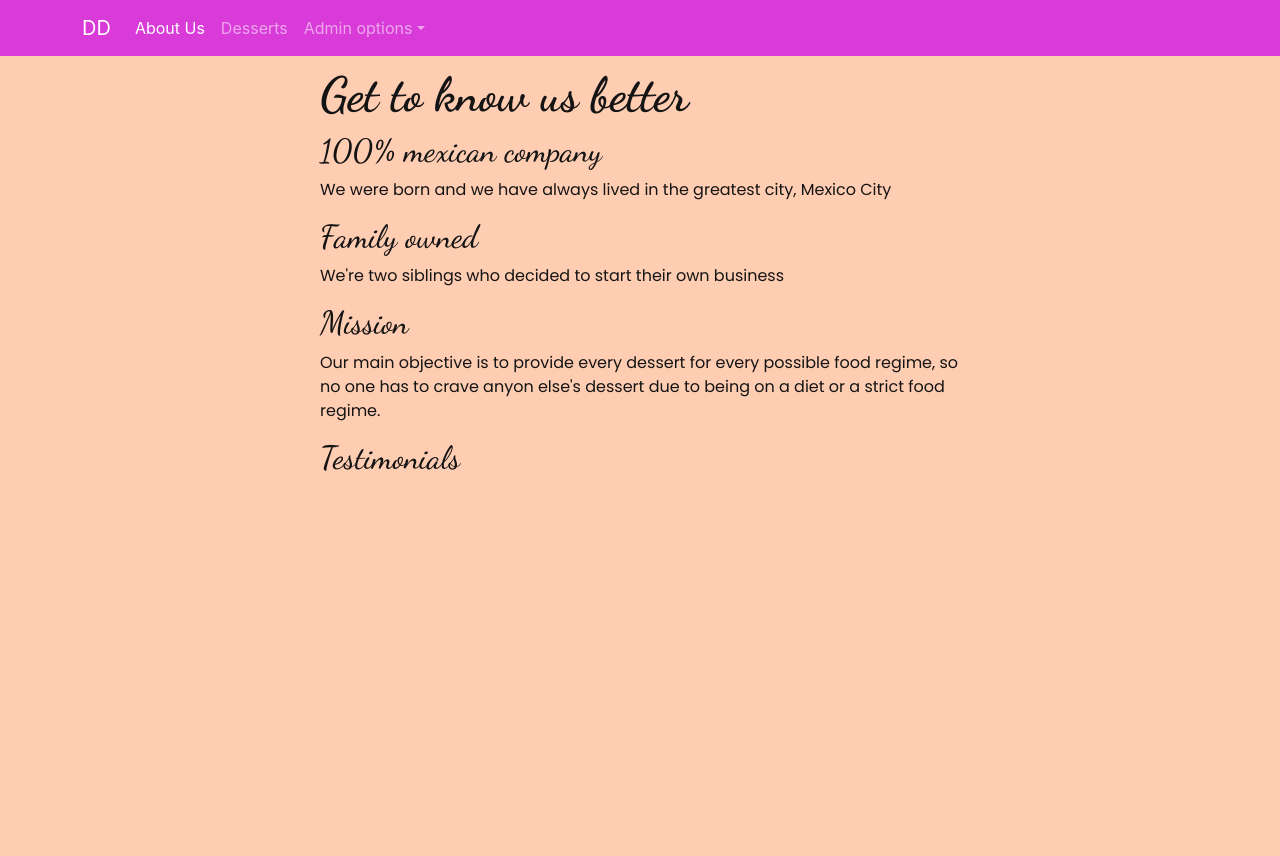
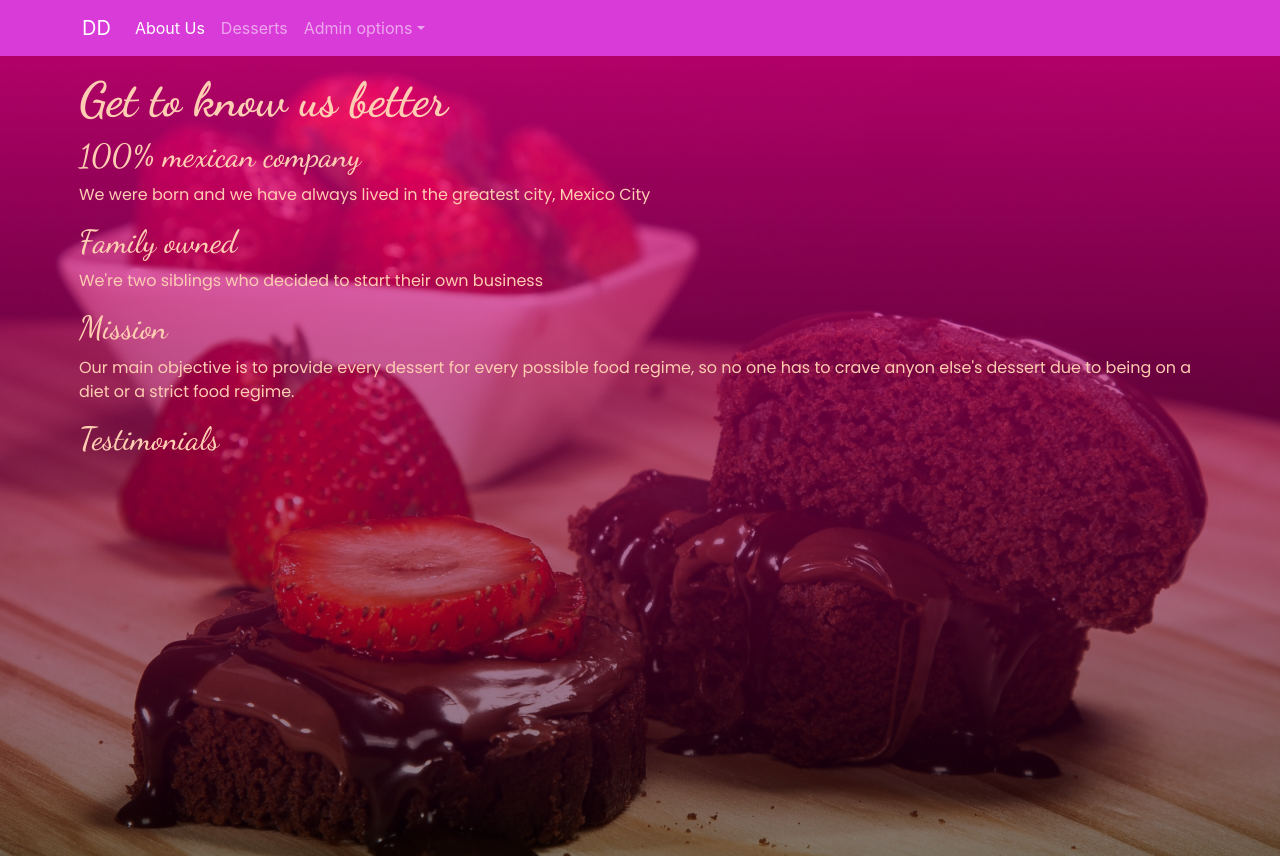
Before and after one commit to Abzazuet/Phase-2-project-DDesserts_Frontend, a React (Create React App) app: page /aboutUs in a window 1280 px wide. Before the commit the page ends 800 px from the top, so only its background shows below. Built offline with nearby package versions, Linux system fonts and the light colour scheme.

Commit message:
Styles added

```diff
--- a/src/components/AboutUs.css
+++ /dev/null
@@ -1,4 +0,0 @@
-.about{
-    margin: 10px auto;
-    max-width: 50%;
-}
--- a/src/components/AboutUs.js
+++ b/src/components/AboutUs.js
@@ -1,8 +1,8 @@
-import "./AboutUs.css"
 
-function AboutUs(){
-    return(
-        <div className="about">
+function AboutUs() {
+    return (
+        <div className="home">
+            <div className="phrase-container">
                 <h1>Get to know us better</h1>
                 <h2>100% mexican company</h2>
                 <p>We were born and we have always lived in the greatest city, Mexico City</p>
@@ -12,6 +12,8 @@ function AboutUs(){
                 <p>Our main objective is to provide every dessert for every possible food regime, so no one has to crave anyon else's dessert due to being on a diet or a strict food regime.</p>
                 <h2>Testimonials</h2>
             </div>
+
+        </div>
     )
 }
 export default AboutUs;
--- a/src/components/Dessert.css
+++ b/src/components/Dessert.css
@@ -1,6 +1,14 @@
 .card-style{
     margin: 15px auto;
-    background-color: var(--card-background);
+    border-radius: 1rem;
+    background: rgb(216,59,216);
+    background: linear-gradient(104deg, rgba(216,59,216,1) 0%, rgba(229,152,155,1) 100%);
+    box-shadow: 0 0 1rem #000;
+    transition: 0.4s ease-out;
+}
+.card-style:hover{
+    transform: translateY(-20px);
+
 }
 .card-style img{
     margin: 10px auto;
@@ -11,4 +19,5 @@
 .btn{
     background-color: var(--navBackground);
     border: none;
+    margin: auto auto;
 }
--- a/src/components/Dessert.js
+++ b/src/components/Dessert.js
@@ -27,7 +27,7 @@ function Dessert({ dessert }) {
                     </Card.Text>
                     <Card.Subtitle className="mb-2 subtitle">Food regimes</Card.Subtitle>
                     <Card.Text>
-                        {dessert.regimes.map(regime => <span>*{regime} </span>)}
+                        {dessert.regimes.map(regime => <span key={regime}>*{regime} </span>)}
                     </Card.Text>
 
                     <Button variant="primary" className="btn" onClick={handleClick}>Ingredients</Button>
@@ -43,7 +43,7 @@ function Dessert({ dessert }) {
                     <Card.Title>{dessert.name}</Card.Title>
                     <Card.Subtitle className="mb-2 subtitle">Ingredients</Card.Subtitle>
                     <Card.Text>
-                        {dessert.ingredients.map(ingredient => <span>{ingredient} <br/></span>)}
+                        {dessert.ingredients.map(ingredient => <span key={ingredient}>{ingredient} <br/></span>)}
                     </Card.Text>
 
                     <Button variant="primary" className="btn" onClick={handleClick}>Nutrition</Button>
--- a/src/components/Desserts.js
+++ b/src/components/Desserts.js
@@ -11,7 +11,7 @@ function Desserts() {
             .then(data => setDesserts(data))
     }, [])
     return (
-        <Container>
+        <Container className="mt-3">
             <Row>
             {desserts.map(dessert => <Dessert key={dessert.id} dessert={dessert} />)}
             </Row>
--- a/src/components/Home.css
+++ b/src/components/Home.css
@@ -1,6 +1,18 @@
-.home{
-    margin: 0 auto;
-    padding: 15px;
-    color: var(--font-color);
-    max-width: 50%;
+.home {
+  background-image: url("../img/background.jpeg");
+  height: 100vh;
+  background: linear-gradient(
+      0deg,
+      rgba(0 0 0 / .5),
+      rgba(255 0 150 / 69%)
+    ),
+    url(../img/background.jpeg);
+  background-size: cover;
 }
+
+.phrase-container {
+  max-width: 90%;
+  margin: 0 auto;
+  padding: 15px;
+  color: var(--background);
+}
--- a/src/components/Home.js
+++ b/src/components/Home.js
@@ -1,9 +1,12 @@
 import "./Home.css"
-function Home(){
+function Home() {
     return (
         <div className="home">
-            <h1>Daniela's Desserts</h1>
-            <h2>We're a company dedicated to create desserts for people on different food regimes, such as vegan, keto, or just doing a diet but craving something sweet and tasty.</h2>
+            <div className="phrase-container">
+                <h1>Daniela's Desserts</h1>
+                <h2>We're a company dedicated to create desserts for people on different food regimes, such as vegan, keto, or just doing a diet but craving something sweet and tasty.</h2>
+
+            </div>
         </div>
     )
 }
--- a/src/index.css
+++ b/src/index.css
@@ -1,6 +1,6 @@
 @import url('https://fonts.googleapis.com/css2?family=Dancing+Script:wght@500;700&family=Poppins:wght@400;500;600;700;800;900&display=swap');:root {
   --background: #ffcdb2;
-  --navBackground: rgb(216, 59, 216);
+  --navBackground: #d83bd8;
   --font-color: #141414;
   --card-background: #e5989b;
   --shadow: #ffb4a2;
```
Also changed, not shown: src/img/background.jpeg (added). Lines whose indentation alone changed are shown as unchanged.
